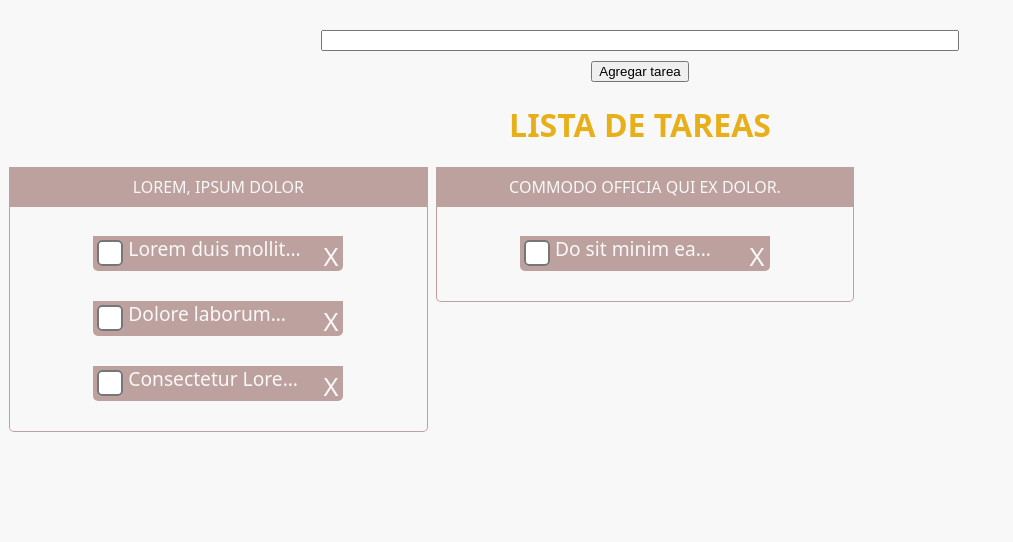
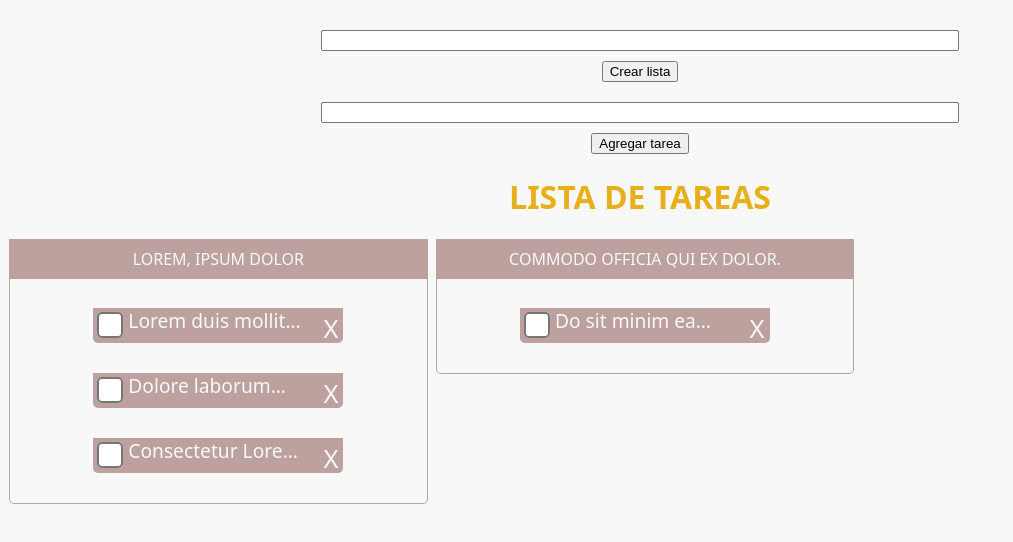
Before and after one commit to lightan1210/app-todolist, a React (Create React App) app: page / in a window 1280 px wide. Shown: the top 542 px of the page, without its empty margins (0-1013 px from the left). Built offline with nearby package versions, Linux system fonts and the light colour scheme.

Commit message:
Add new list feature

```diff
--- a/src/Components/ToDoList.js
+++ b/src/Components/ToDoList.js
@@ -95,10 +95,10 @@ const ToDoList = () => {
 
 return (
     <div className="toDoList">
-                {/* <div className="newListField">
+                <div className="newListField">
                     <input ref={inputTitleListElement} type='text'></input>
                     <button onClick={() => addList(inputTitleListElement.current.value)}>Crear lista</button>
-                </div> */}
+                </div>
                 <div className="newToDoField">
                     <input ref={inputDescriptionToDoElement} type='text'></input>
                     <button onClick={() => addToDo(inputDescriptionToDoElement.current.value)}>Agregar tarea</button>
```
